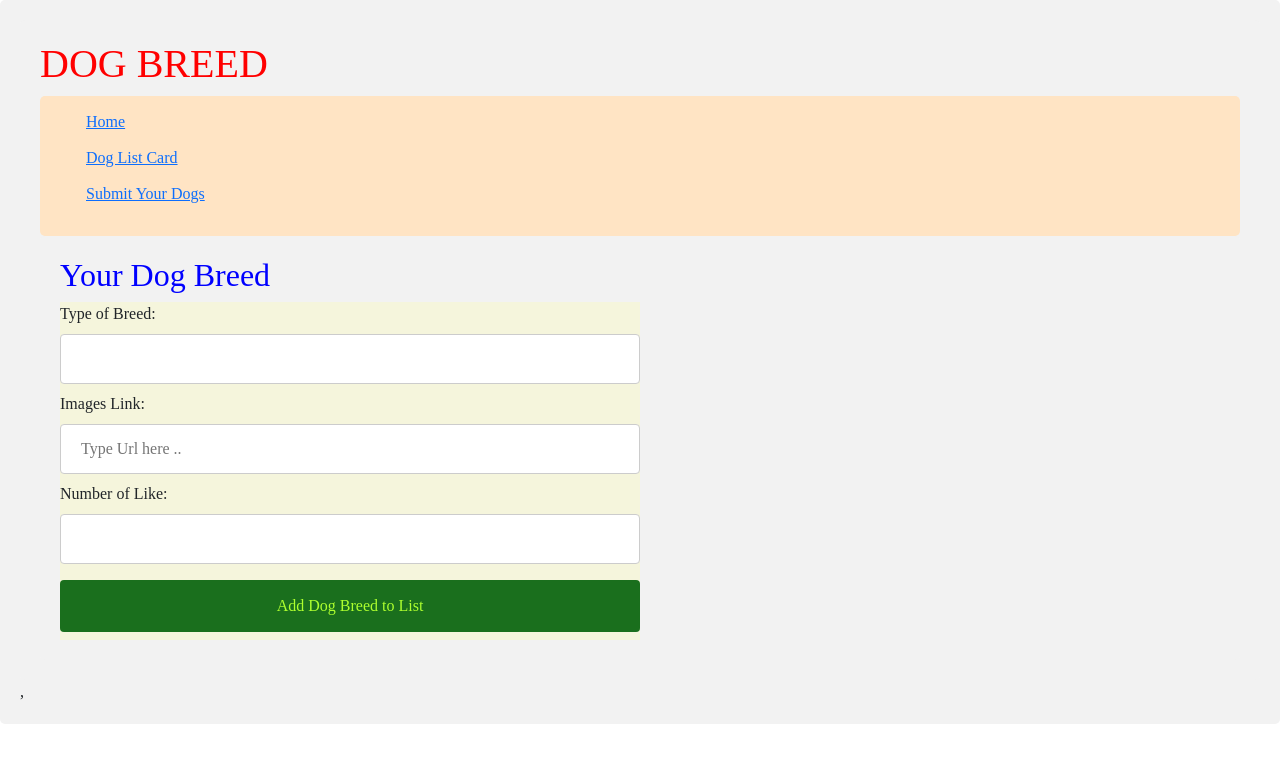
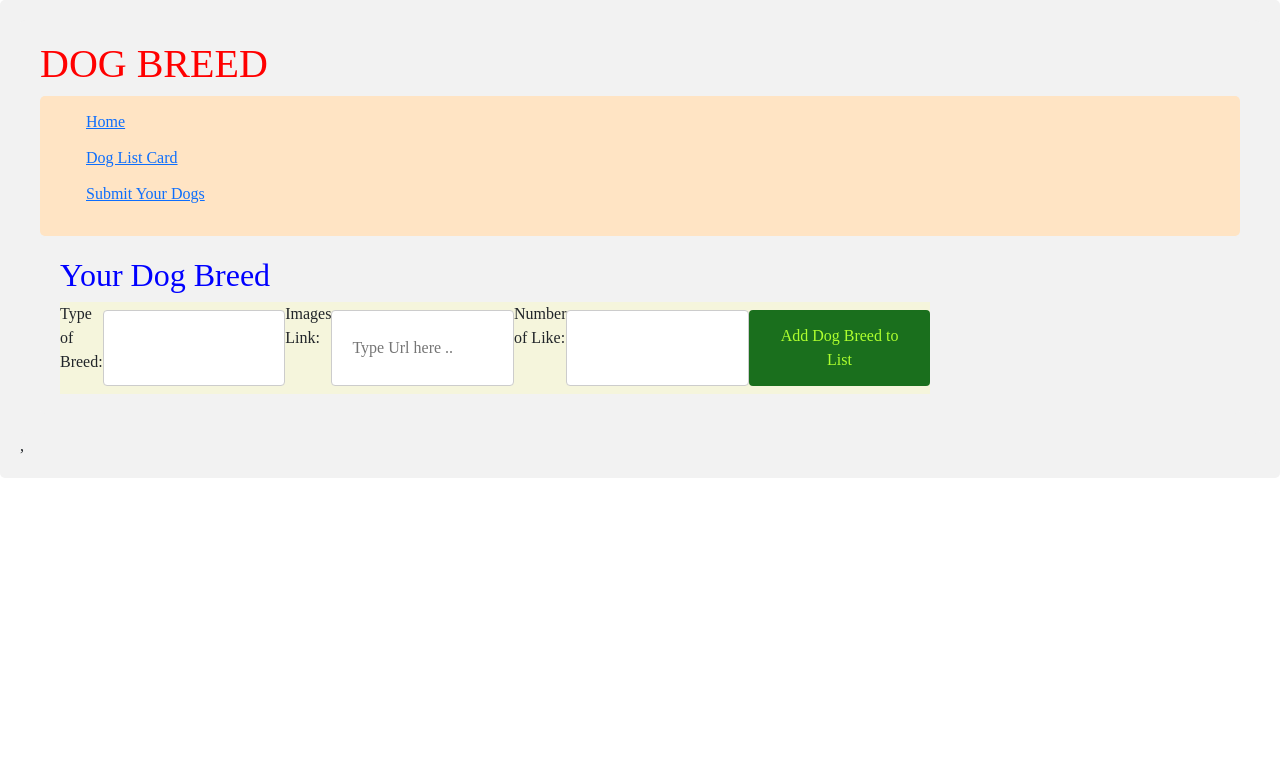
Before and after one commit to Conabot/flatiron-phase-2-project, a React (Create React App) app: page /newdogs in a window 1280 px wide. Shown: the top 762 px of the page. Built offline with nearby package versions, Linux system fonts and the light colour scheme; no server answers.

Commit message:
uppdated

```diff
--- a/src/App.css
+++ b/src/App.css
@@ -23,7 +23,8 @@ img {
 }
 .dog-form {
   background-color: beige;
-  width: 50%;
+  display: flex;
+  width: 75%;
   height: auto;
 }
 input[type=text] {
```
